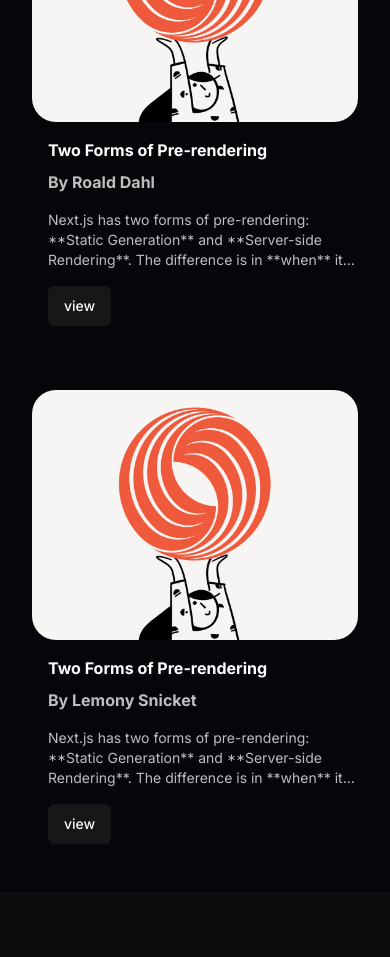
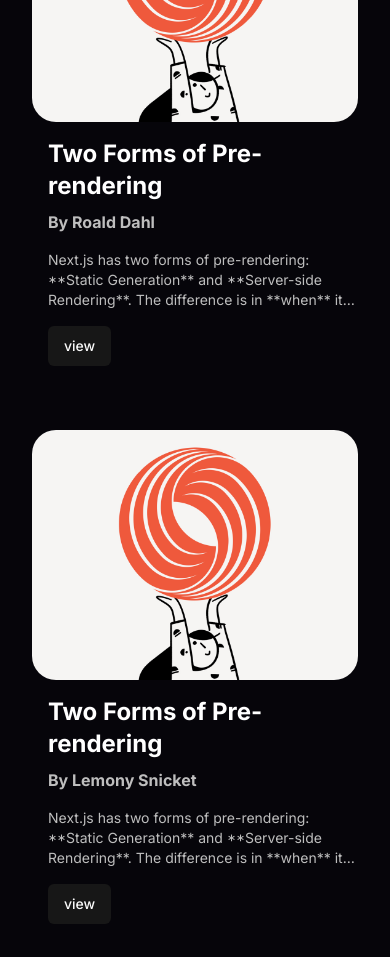
Before and after one commit to vgdc-ucsd/VGDC-Website, a Next.js app: page / in a window 390 px wide. Shown: the part 1300-2257 px from the top of the page. Built offline with nearby package versions, Linux system fonts and the light colour scheme.

Commit message:
updated blog title mobile font sizing

```diff
--- a/components/BlogCard.tsx
+++ b/components/BlogCard.tsx
@@ -7,7 +7,7 @@ import styles from './BlogCard.module.css'; // Import your CSS file
 
 export default function BlogCard({post}:{post:Post}) {
     return(
-        <section className = "flex-col md:flex-row items-start text-white h-fit w-full rounded-lg flex mb-8 pt-4  " >
+        <section className = "flex-col md:flex-row items-start text-white h-fit w-full rounded-lg flex mb-8 pt-4" >
 
            <div className = "pb-4">
 
@@ -29,7 +29,7 @@ export default function BlogCard({post}:{post:Post}) {
 
 
             <div className = "pl-4 pb-4">
-                <h2 className = "text-base font-bold text-white md:text-xl lg:text-3xl">{post.title}</h2>
+                <h2 className = "text-2xl font-bold text-white lg:text-4xl">{post.title}</h2>
                 <p className = "text-text-grey text-base font-bold xl:text-lg mt-2">By {post.author}</p>
                 <p className = {`${styles['clamped-lines']} text-text-grey mt-4 max-w-lg text-sm sm:text-base xl:text-lg` } >{post.content}</p>
 
```
